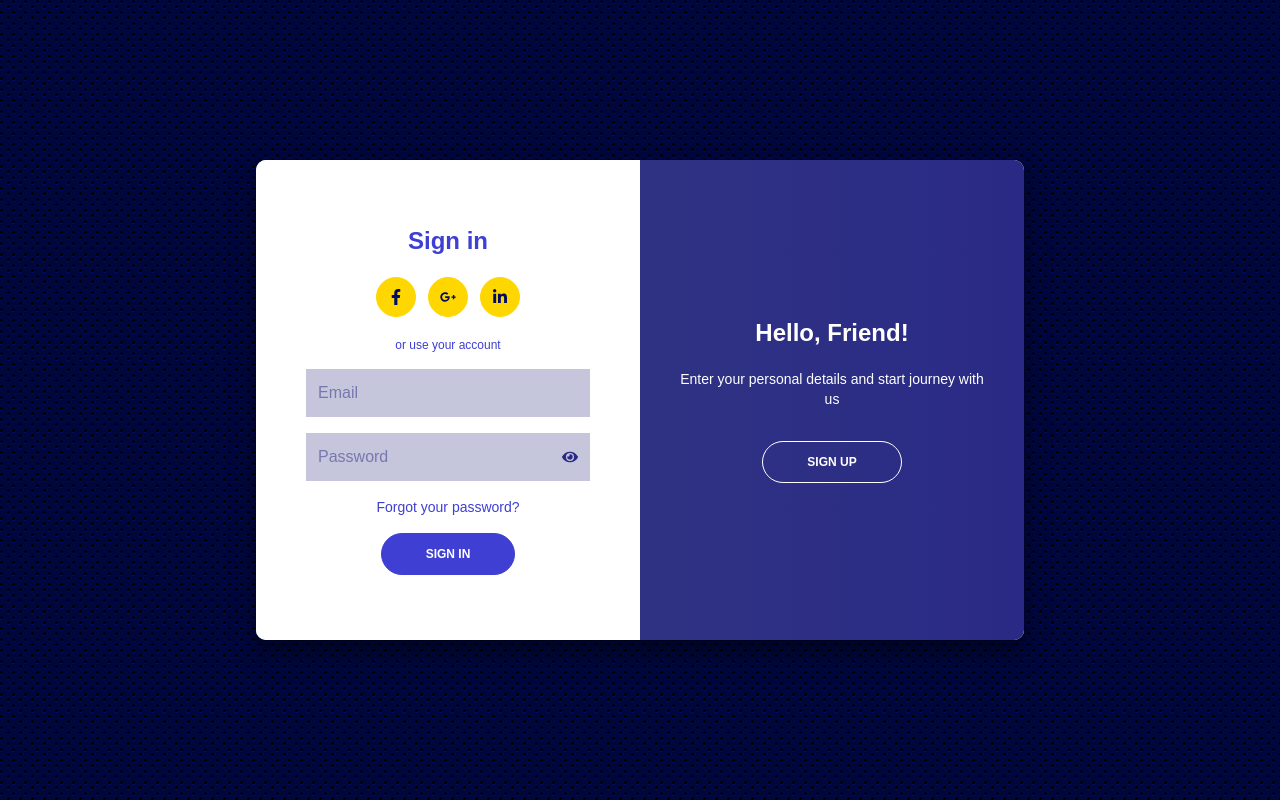
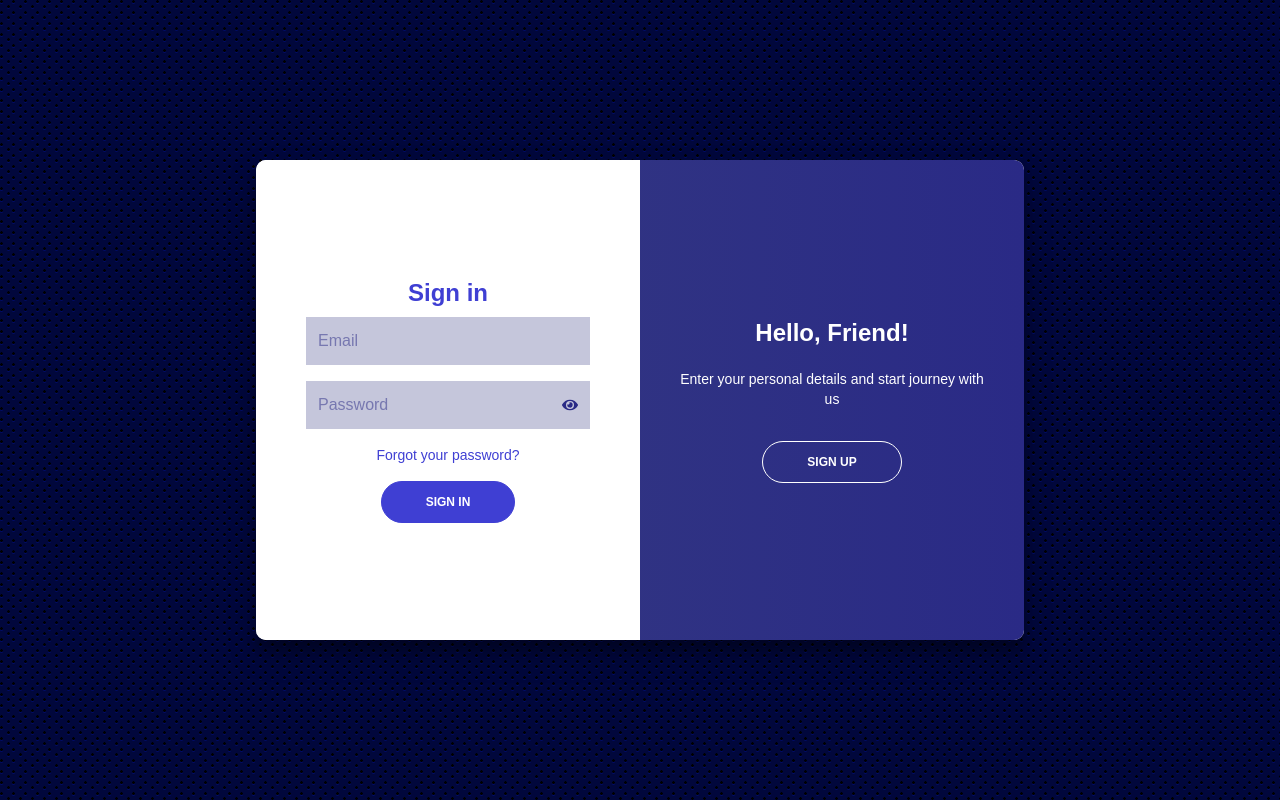
Before and after one commit to oduortoni/social-network, a Next.js app in the folder frontend/: page / in a window 1280 px wide. Built offline with nearby package versions, Linux system fonts and the light colour scheme.

Commit message:
delete:remove unused icons of facebook,github and google auth

```diff
--- a/frontend/components/auth/login.jsx
+++ b/frontend/components/auth/login.jsx
@@ -41,18 +41,6 @@ export function LoginForm() {
         className="bg-white h-full px-[50px] flex flex-col justify-center items-center text-center"
       >
         <h1 className="font-bold text-2xl text-[var(--tertiary-text)]">Sign in</h1>
-        <div className="my-5 flex space-x-3">
-          <a className="border bg-[var(--primary-accent)] border-[var(--primary-accent)] rounded-full h-10 w-10 flex justify-center items-center text-[var(--primary-background)]">
-            <FaFacebookF />
-          </a>
-          <a className="border bg-[var(--primary-accent)] border-[var(--primary-accent)] rounded-full h-10 w-10 flex justify-center items-center text-[var(--primary-background)]">
-            <FaGooglePlusG />
-          </a>
-          <a className="border bg-[var(--primary-accent)] border-[var(--primary-accent)] rounded-full h-10 w-10 flex justify-center items-center text-[var(--primary-background)]">
-            <FaLinkedinIn />
-          </a>
-        </div>
-        <span className="text-xs mb-2 text-[var(--tertiary-text)]">or use your account</span>
         {formError && (
           <div className="font-bold text-base text-[var(--warning-color)]">
             {formError}
--- a/frontend/components/auth/register.jsx
+++ b/frontend/components/auth/register.jsx
@@ -87,20 +87,6 @@ export function RegisterForm() {
         <form onSubmit={e => handleRegistrationFormSubmit(e, formData, setFormError)} className="bg-white h-full px-[50px] flex flex-col justify-center items-center text-center">
             {/* Third-Party Authentication */}
           <h1 className="font-bold text-2xl text-[var(--tertiary-text)]">Create Account</h1>
-          <div className="my-5 flex space-x-3">
-            <a className="border bg-[var(--primary-accent)] border-[var(--primary-accent)] rounded-full h-10 w-10 flex justify-center items-center text-[var(--quinternary-text)]">
-              <FaFacebookF />
-            </a>
-            <a className="border bg-[var(--primary-accent)] border-[var(--primary-accent)] rounded-full h-10 w-10 flex justify-center items-center text-[var(--quinternary-text)]">
-              <FaGooglePlusG />
-            </a>
-            <a className="border bg-[var(--primary-accent)] border-[var(--primary-accent)] rounded-full h-10 w-10 flex justify-center items-center text-[var(--quinternary-text)]">
-              <FaLinkedinIn />
-            </a>
-          </div>
-
-          <span className="text-xs mb-2 text-[var(--tertiary-text)]">or use your email for registration</span>
-
             {/* Error Message Display*/}
           {formError && (
              <div className="font-bold text-base text-[var(--warning-color)]">
```
Also changed, not shown: frontend/lib/auth.js.
